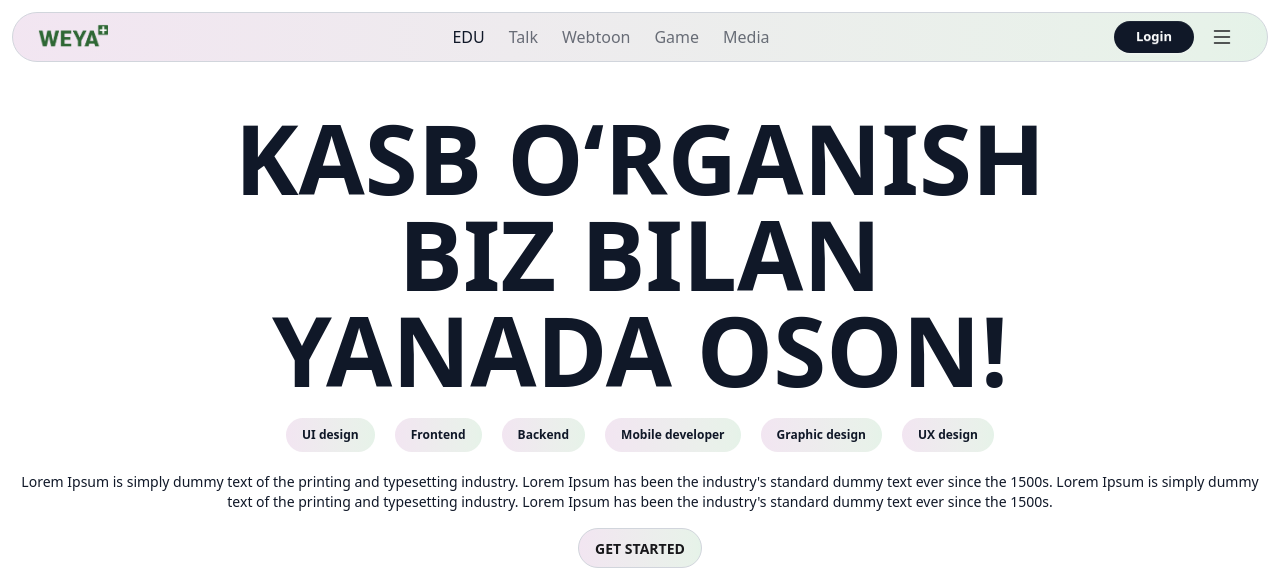
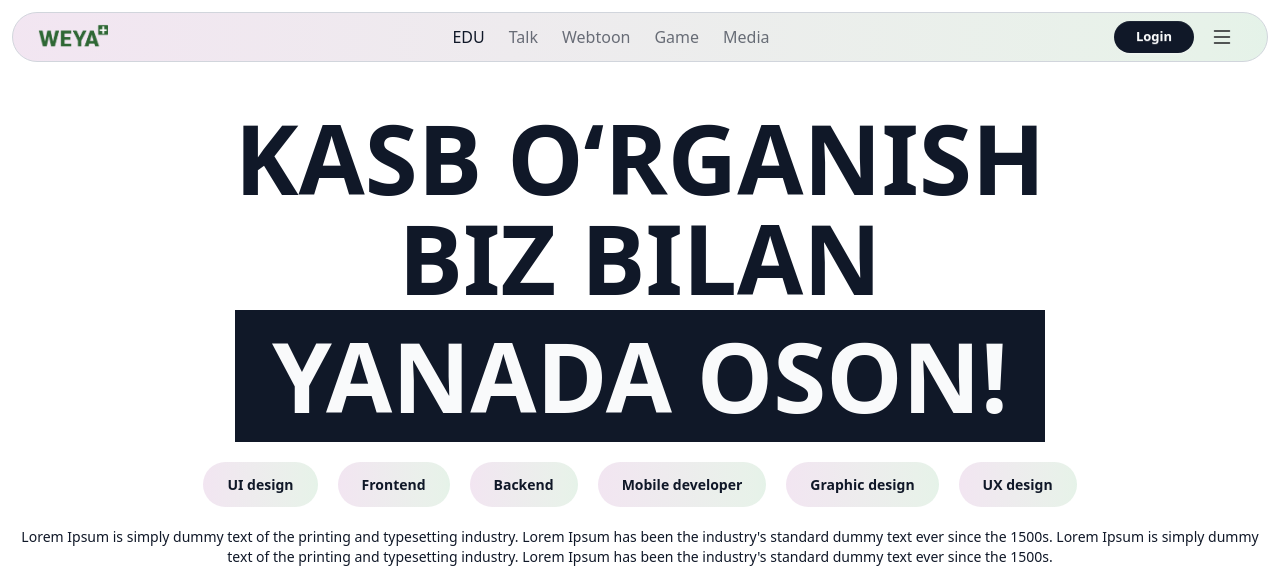
Before and after one commit to shahbozshirinboyev/weya-plus.uz, a React (Vite) app: page /education in a window 1280 px wide. Shown: the top 570 px of the page. Built offline with nearby package versions, Linux system fonts and the light colour scheme.

Commit message:
Slogan change

```diff
--- a/src/pages/Education.jsx
+++ b/src/pages/Education.jsx
@@ -102,16 +102,16 @@ function Education() {
 
       {/* ------------------- */}
       <div className="flex flex-col justify-center items-center my-12">
-        <h1 className="text-4xl md:text-6xl lg:text-8xl text-center font-bold uppercase">
-          Kasb o‘rganish<br />biz bilan<br />yanada oson!
+        <h1 className="flex flex-col gap-1 text-4xl md:text-6xl lg:text-8xl text-center font-extrabold uppercase">
+          <span>Kasb o‘rganish</span><span>biz bilan</span><span className="dark:bg-gray-50 text-gray-50 bg-gray-900 dark:text-gray-900 leading-snug">yanada oson!</span>
         </h1>
         <ul className="flex flex-wrap justify-center items-center gap-2 md:gap-3 xl:gap-5 my-5">
-          <li className="px-4 py-2 text-[12px] font-semibold rounded-full shadow-none  bg-base-200 bg-gradient-to-r from-[#eed9ed]/60 dark:from-[#eed9ed]/10 to-[#2ec05a]/10">UI design</li>
-          <li className="px-4 py-2 text-[12px] font-semibold rounded-full shadow-none  bg-base-200 bg-gradient-to-r from-[#eed9ed]/60 dark:from-[#eed9ed]/10 to-[#2ec05a]/10">Frontend</li>
-          <li className="px-4 py-2 text-[12px] font-semibold rounded-full shadow-none  bg-base-200 bg-gradient-to-r from-[#eed9ed]/60 dark:from-[#eed9ed]/10 to-[#2ec05a]/10">Backend</li>
-          <li className="px-4 py-2 text-[12px] font-semibold rounded-full shadow-none  bg-base-200 bg-gradient-to-r from-[#eed9ed]/60 dark:from-[#eed9ed]/10 to-[#2ec05a]/10">Mobile developer</li>
-          <li className="px-4 py-2 text-[12px] font-semibold rounded-full shadow-none  bg-base-200 bg-gradient-to-r from-[#eed9ed]/60 dark:from-[#eed9ed]/10 to-[#2ec05a]/10">Graphic design</li>
-          <li className="px-4 py-2 text-[12px] font-semibold rounded-full shadow-none  bg-base-200 bg-gradient-to-r from-[#eed9ed]/60 dark:from-[#eed9ed]/10 to-[#2ec05a]/10">UX design</li>
+          <li className="px-4 py-2 xl:px-6 xl:py-3 text-[14px] font-semibold rounded-full shadow-none  bg-base-200 bg-gradient-to-r from-[#eed9ed]/60 dark:from-[#eed9ed]/10 to-[#2ec05a]/10">UI design</li>
+          <li className="px-4 py-2 xl:px-6 xl:py-3 text-[14px] font-semibold rounded-full shadow-none  bg-base-200 bg-gradient-to-r from-[#eed9ed]/60 dark:from-[#eed9ed]/10 to-[#2ec05a]/10">Frontend</li>
+          <li className="px-4 py-2 xl:px-6 xl:py-3 text-[14px] font-semibold rounded-full shadow-none  bg-base-200 bg-gradient-to-r from-[#eed9ed]/60 dark:from-[#eed9ed]/10 to-[#2ec05a]/10">Backend</li>
+          <li className="px-4 py-2 xl:px-6 xl:py-3 text-[14px] font-semibold rounded-full shadow-none  bg-base-200 bg-gradient-to-r from-[#eed9ed]/60 dark:from-[#eed9ed]/10 to-[#2ec05a]/10">Mobile developer</li>
+          <li className="px-4 py-2 xl:px-6 xl:py-3 text-[14px] font-semibold rounded-full shadow-none  bg-base-200 bg-gradient-to-r from-[#eed9ed]/60 dark:from-[#eed9ed]/10 to-[#2ec05a]/10">Graphic design</li>
+          <li className="px-4 py-2 xl:px-6 xl:py-3 text-[14px] font-semibold rounded-full shadow-none  bg-base-200 bg-gradient-to-r from-[#eed9ed]/60 dark:from-[#eed9ed]/10 to-[#2ec05a]/10">UX design</li>
         </ul>
         <p className="text-center text-sm">
           Lorem Ipsum is simply dummy text of the printing and typesetting
```
